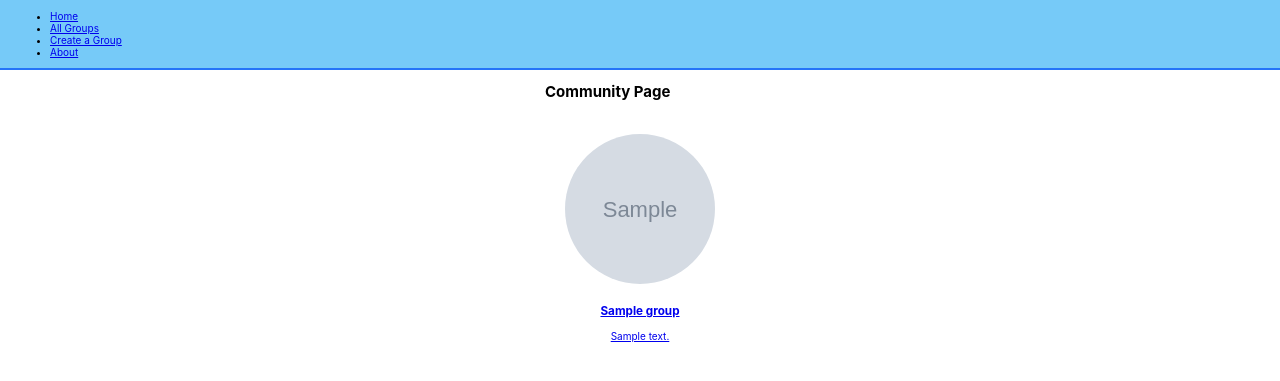
After one commit to Sleeper9235/django-crud-app-lab, a Django app: page /groups/ in a window 1280 px wide. The commit adds this page. Shown: the top 381 px of the page. Run offline with Django 5.2, Linux system fonts and the light colour scheme; tables that the repository leaves empty hold one stand-in row (values such as "Sample post"); grey boxes marked "Sample" are stand-in pictures.

Commit message:
established working placeholder image

```diff
--- a/OCC/OCC/settings.py
+++ b/OCC/OCC/settings.py
@@ -14,6 +14,8 @@ from pathlib import Path
 
 # Build paths inside the project like this: BASE_DIR / 'subdir'.
 BASE_DIR = Path(__file__).resolve().parent.parent
+MEDIA_ROOT = ''
+MEDIA_URL = ''
 
 
 # Quick-start development settings - unsuitable for production
--- a/OCC/OCC/urls.py
+++ b/OCC/OCC/urls.py
@@ -14,10 +14,15 @@ Including another URLconf
     1. Import the include() function: from django.urls import include, path
     2. Add a URL to urlpatterns:  path('blog/', include('blog.urls'))
 """
+
 from django.contrib import admin
 from django.urls import path, include
+from django.conf.urls.static import static
+from django.conf import settings
 
 urlpatterns = [
     path('admin/', admin.site.urls),
     path('', include('my_app.urls')),
 ]
+
+urlpatterns += static(settings.MEDIA_URL, document_root=settings.MEDIA_ROOT)
--- a/OCC/my_app/admin.py
+++ b/OCC/my_app/admin.py
@@ -1,4 +1,7 @@
 from django.contrib import admin
 from .models import Group
 # Register your models here.
-admin.site.register(Group)
+class GroupAdmin(admin.ModelAdmin):
+    readonly_fields = ('id',)
+
+admin.site.register(Group, GroupAdmin)
--- a/OCC/my_app/models.py
+++ b/OCC/my_app/models.py
@@ -1,12 +1,16 @@
 from django.db import models
+from django.urls import reverse
 
 # Create your models here.
 class Group(models.Model):
     name = models.CharField(max_length=100)
     description = models.TextField(max_length=250)
-    image = models.ImageField(upload_to='my_app/static/images', height_field='height', width_field='width', null=True, blank=True)
-    height = models.PositiveIntegerField(null=True, blank=True)
-    width = models.PositiveIntegerField(null=True, blank=True)
+    image = models.ImageField(upload_to='my_app/static/images', null=True, blank=True)
+    placeholder = models.CharField(max_length=100, default=' ', editable=False)
+
 
     def __str__ (self):
         return self.name
+
+    def get_absolute_url(self):
+        return reverse('group-detail', kwargs={'group_id': self.id})
--- /dev/null
+++ b/OCC/my_app/static/css/groups/group-index.css
@@ -0,0 +1,38 @@
+@import url('https://fonts.googleapis.com/css2?family=Inter:ital,opsz,wght@0,14..32,100..900;1,14..32,100..900&family=Rubik:ital,wght@0,300..900;1,300..900&display=swap');
+
+.container {
+    display: flex;
+    flex-direction: row;
+    flex-wrap: wrap;
+    text-align: center;
+}
+
+.circular-image {
+    position: relative;
+    margin: 20px 20px;
+    width: 150px;
+    height: 150px;
+    overflow: hidden;
+    border-radius: 50%;
+
+} .circular-image img {
+    width: 100%;
+    height: 100%;
+}
+
+.icon {
+    font-family: "Rubik", sans-serif;
+    font-optical-sizing: none;
+    font-weight: 600;
+    font-style: normal;
+    width: 150px;
+    height: 150px;
+    border-radius: 50%;
+    background: #512DA8;
+    font-size: 50px;
+    color: #fff;
+    text-align: center;
+    line-height: 150px;
+    margin: 20px 20px;
+
+}
--- a/OCC/my_app/templates/base.html
+++ b/OCC/my_app/templates/base.html
@@ -18,7 +18,9 @@
       </div>
       <nav>
         <ul>
-            <li><a href="/" >All Groups</a></li>
+            <li><a href="/">Home</a></li>
+            <li><a href="{% url 'group-index' %}" >All Groups</a></li>
+            <li><a href="{% url 'group-create' %}">Create a Group</a></li>
             <li><a href="{% url 'about' %}">About</a></li>
         </ul>
       </nav>
--- /dev/null
+++ b/OCC/my_app/templates/groups/index.html
@@ -0,0 +1,33 @@
+{% extends 'base.html' %}
+{% load static %}
+{% block head %}
+<link rel="stylesheet" href="{% static 'css/groups/group-index.css' %}" />
+{% endblock %}
+{% block content %}
+
+<section>
+  <div>
+    <h1>Community Page</h1>
+    <section>
+        <div class = "container">
+            {% for group in groups %}
+            <a href="{% url 'group-detail' group.id%}">
+                {% if not group.image %}
+                    <div class = "circular-text">
+                        <p class = "icon">{{group.placeholder}}</p>
+                    </div>
+                {% else %}
+                    <div class = "circular-image">
+                        <img src={{group.image.url}} />
+                    </div>
+                {% endif %}
+                <h3>{{group.name}}</h3>
+                <p>{{group.description}}</p>
+            </a>
+            {% endfor %}
+        </div>
+    </section>
+  </div>
+</section>
+
+{% endblock %}
--- a/OCC/my_app/urls.py
+++ b/OCC/my_app/urls.py
@@ -3,5 +3,10 @@ from . import views
 
 urlpatterns = [
     path('', views.home, name='home'),
-    path('about/', views.about, name='about')
+    path('about/', views.about, name='about'),
+    path('groups/', views.group_index, name='group-index'),
+    path('groups/<int:group_id>', views.group_detail, name='group-detail'),
+    path('groups/create/', views.GroupCreate.as_view(), name='group-create'),
+    path('groups/<int:pk>/update/', views.GroupUpdate.as_view(), name='group-update'),
+    path('groups/<int:pk>/delete/', views.GroupDelete.as_view(), name='group-delete'),
 ]
--- a/OCC/my_app/views.py
+++ b/OCC/my_app/views.py
@@ -1,10 +1,55 @@
+from django.http import Http404
 from django.shortcuts import render
+from django.views.generic.edit import CreateView, UpdateView, DeleteView
 from .models import Group
+
 
 # Create your views here.
 def home(request):
-    groups = Group.objects.all()
-    return render(request, 'home.html', {'groups': groups})
+    return render(request, 'home.html')
 
 def about(request):
     return render(request, 'about.html')
+
+def group_index(request):
+    groups = Group.objects.all()
+    return render(request, 'groups/index.html', {'groups': groups })
+
+def group_detail(request, group_id):
+    group = Group.objects.get(pk=group_id)
+
+    if group.placeholder == " ":
+        words = group.name.split()
+        word_length = len(words)
+
+        first_word = group.name.split(" ")[0]
+        second_word = group.name.split(" ")[1] if word_length >= 2 else ""
+        third_word = group.name.split(" ")[2] if word_length >= 3 else ""
+
+        match word_length:
+            case word_length if word_length >= 3:
+                stock_image = (first_word[0] + second_word[0] + third_word[0])
+            case word_length if word_length == 2:
+                stock_image = (first_word[0] + second_word[0])
+            case word_length if word_length == 1:
+                stock_image = (first_word[0])
+
+        group.placeholder = stock_image
+        group.save()
+
+    if group is not None:
+        return render(request, 'groups/detail.html', {'group': group })
+    else:
+        raise Http404('Group does not exist')
+
+class GroupCreate(CreateView):
+    model = Group
+    fields = '__all__'
+
+class GroupUpdate(UpdateView):
+    model = Group
+    fields = '__all__'
+
+class GroupDelete(DeleteView):
+    model = Group
+    success_url = '/groups'
```
Also changed, not shown: OCC/my_app/static/css/groups/group-detail.css (added, +33 -0 lines), OCC/my_app/templates/groups/detail.html (added, +39 -0 lines), OCC/my_app/templates/home.html (+0 -8 lines), OCC/my_app/templates/my_app/group_confirm_delete.html (added, +21 -0 lines), OCC/my_app/templates/my_app/group_form.html (added, +23 -0 lines), OCC/my_app/migrations/0005_remove_group_height_remove_group_width_and_more.py (added), OCC/my_app/migrations/0006_group_placeholder.py (added), OCC/my_app/migrations/0007_alter_group_placeholder.py (added), OCC/my_app/migrations/0008_alter_group_placeholder.py (added), OCC/my_app/migrations/0009_alter_group_placeholder.py (added), OCC/my_app/static/images/Screenshot_2023-08-25_193228_xbFgbPQ.png (added).
